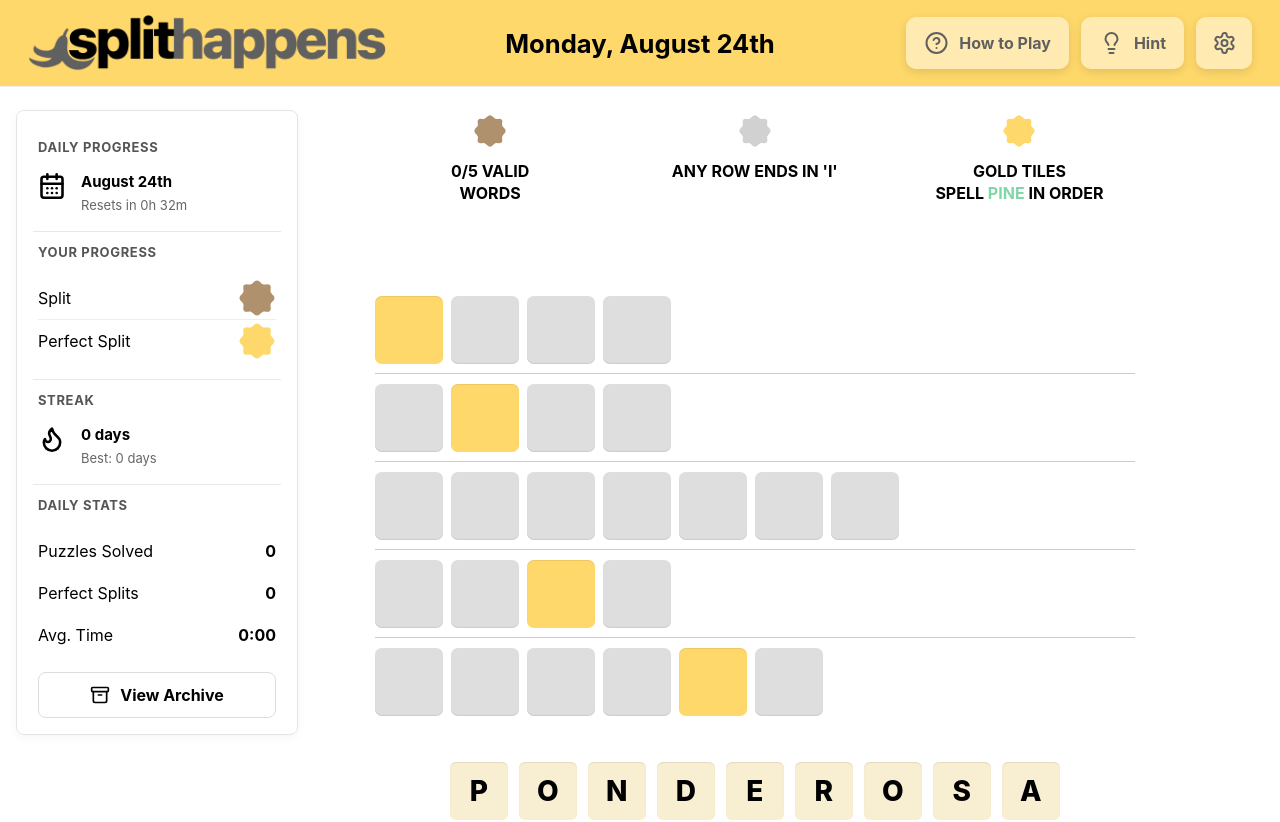
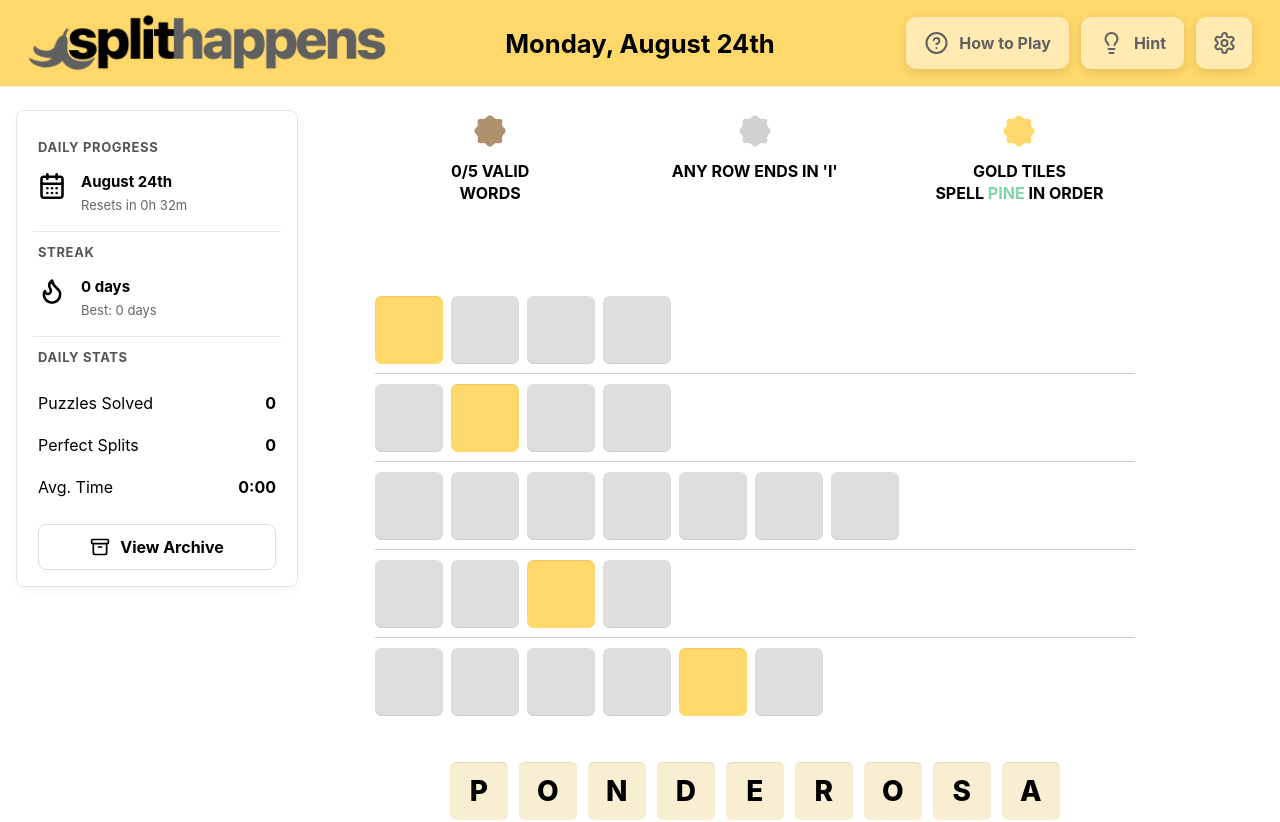
Before and after one commit to UncommonCrawl/SplitHappensWeb, a React (Vite) app: page / in a window 1280 px wide. Shown: the top 822 px of the page. Built offline with nearby package versions, Linux system fonts and the light colour scheme.

Commit message:
Remove progress section

```diff
--- a/src/App.tsx
+++ b/src/App.tsx
@@ -11,9 +11,9 @@ import type { ContentSnapshot, GameState, LevelDefinition, PersistedAppState, Sl
 
 type ModalName = "how" | "settings" | "archive" | "victory" | "note" | null;
 
-function Seal({ tone, achieved = false, compact = false }: { tone: "bronze" | "silver" | "gold"; achieved?: boolean; compact?: boolean }) {
+function Seal({ tone, achieved = false }: { tone: "bronze" | "silver" | "gold"; achieved?: boolean }) {
   return (
-    <span className={`seal ${tone} ${achieved ? "achieved" : ""} ${compact ? "compact" : ""}`} aria-hidden="true">
+    <span className={`seal ${tone} ${achieved ? "achieved" : ""}`} aria-hidden="true">
       <svg viewBox="0 0 100 100" role="img">
         <path className="seal-fill" d="M50 4C57 4 60 12 66 14C72 16 79 11 84 16C89 21 84 28 86 34C88 40 96 43 96 50C96 57 88 60 86 66C84 72 89 79 84 84C79 89 72 84 66 86C60 88 57 96 50 96C43 96 40 88 34 86C28 84 21 89 16 84C11 79 16 72 14 66C12 60 4 57 4 50C4 43 12 40 14 34C16 28 11 21 16 16C21 11 28 16 34 14C40 12 43 4 50 4Z" />
         {achieved && <>
@@ -243,7 +243,6 @@ export default function App() {
   if (!content || !words || !activeLevel || !game || !derived || !scheduleEntry) return <LoadingScreen />;
 
   const selectedDate = parseLocalDate(scheduleEntry.date);
-  const progress = persisted.levels[activeLevel.id];
   const isToday = scheduleEntry.date === localDateKey(now);
   const goldSlots = new Set(activeLevel.goldTileExpectations.map((item) => slotID(item.rowIndex, item.columnIndex)));
   const goldExpectations = new Map(activeLevel.goldTileExpectations.map((item) => [slotID(item.rowIndex, item.columnIndex), item.letter]));
@@ -265,11 +264,6 @@ export default function App() {
           <section>
             <h2>Daily progress</h2>
             <div className="rail-feature"><CalendarDays /><div><strong>{shortDate(selectedDate)}</strong><small>{isToday ? `Resets in ${resetCountdown(now)}` : "Archive puzzle"}</small></div></div>
-          </section>
-          <section>
-            <h2>Your progress</h2>
-            <div className="rail-row"><span>Split</span><Seal tone="bronze" achieved={derived.allWordsValid} compact /></div>
-            <div className="rail-row"><span>Perfect Split</span><Seal tone="gold" achieved={Boolean(progress?.perfectSplit)} compact /></div>
           </section>
           <section>
             <h2>Streak</h2>
--- a/src/styles.css
+++ b/src/styles.css
@@ -95,7 +95,6 @@ button { color: inherit; }
 .criterion em { color: rgb(0 176 80 / 50%); font-style: normal; }
 .criterion em.correct { color: var(--green); }
 .seal { width: clamp(28px, 3vw, 34px); height: clamp(28px, 3vw, 34px); display: grid; place-items: center; }
-.seal.compact { width: 38px; height: 38px; }
 .seal svg { width: 100%; height: 100%; overflow: visible; }
 .seal-fill { fill: currentColor; }
 .seal-outline { fill: none; stroke: #000; stroke-width: 3; }
```
